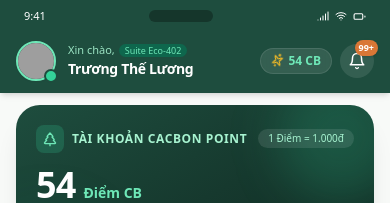
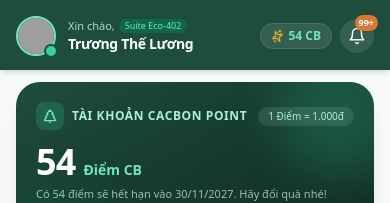
Before and after one commit to truongluongbg2000-byte/EcoStay, a Next.js app: page / in a window 390 px wide. Shown: the top 203 px of the page. Built offline with nearby package versions, Linux system fonts and the light colour scheme; grey boxes are pictures that could not be loaded.

Commit message:
style: remove simulated phone status bar at top

```diff
--- a/app/page.tsx
+++ b/app/page.tsx
@@ -20,7 +20,7 @@ import { FeedbackModal } from '@/components/FeedbackModal';
 import { PartnersModal } from '@/components/PartnersModal';
 import { AboutModal } from '@/components/AboutModal';
 import { triggerEcoConfetti } from '@/components/Confetti';
-import { Sparkles, CheckCircle2, Wifi, Battery, Signal } from 'lucide-react';
+import { Sparkles, CheckCircle2 } from 'lucide-react';
 
 const STORAGE_KEY_USER = 'ecostay_user_profile_v3';
 const STORAGE_KEY_VOUCHERS = 'ecostay_vouchers_v3';
@@ -374,17 +374,6 @@ export default function EcoStayApp() {
   return (
     <div className="relative mx-auto w-full max-w-md min-h-screen bg-[#F8FAF8] text-[#1B3B2B] pb-24 shadow-2xl font-sans rounded-none sm:rounded-[40px] overflow-hidden border-0 sm:border-8 sm:border-slate-800 flex flex-col justify-between">
 
-      {/* Smartphone Status Bar (For authentic preview on desktop/mobile) */}
-      <div className="sticky top-0 z-40 bg-[#1E4D3E] px-6 pt-2 pb-1 text-white flex items-center justify-between text-[11px] select-none font-medium">
-        <span>9:41</span>
-        <div className="flex h-3 w-16 items-center justify-center rounded-full bg-black/30" />
-        <div className="flex items-center gap-1.5">
-          <Signal size={12} />
-          <Wifi size={12} />
-          <Battery size={13} />
-        </div>
-      </div>
-
       {/* Main Top Header */}
       <Header
         user={user}
--- a/components/Header.tsx
+++ b/components/Header.tsx
@@ -12,7 +12,7 @@ interface HeaderProps {
 
 export const Header: React.FC<HeaderProps> = ({ user, onOpenNotifications, onOpenProfile }) => {
   return (
-    <header className="sticky top-0 z-30 bg-[#1E4D3E] px-4 pt-3 pb-3 text-white shadow-md">
+    <header className="sticky top-0 z-30 bg-[#1E4D3E] px-4 pt-4 pb-3.5 text-white shadow-md">
       <div className="flex items-center justify-between">
         {/* User Info & Avatar */}
         <div
```
